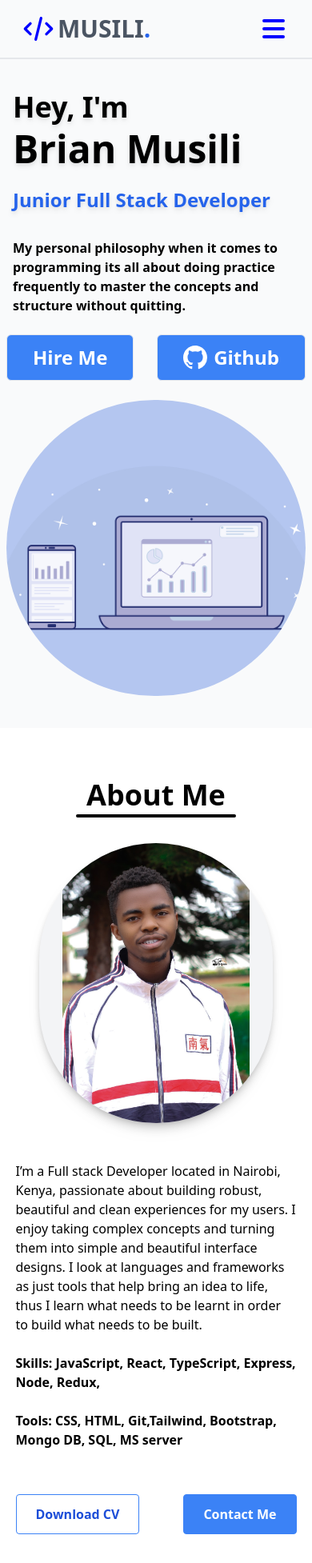
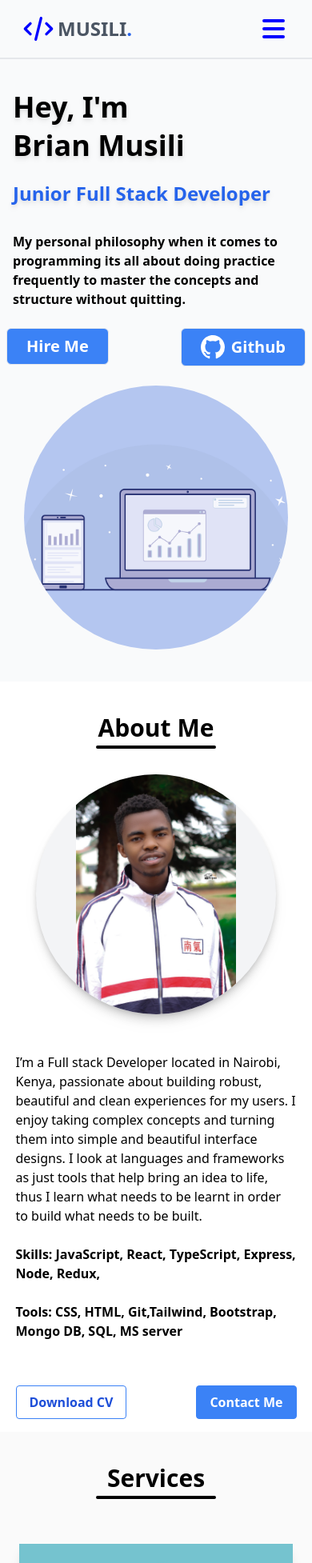
Before and after one commit to MusiliC/portfolio-v2, a React (Create React App) app: page / in a window 390 px wide. Shown: the top 1954 px of the page at 80% size. Built offline with nearby package versions, Linux system fonts and the light colour scheme.

Commit message:
responsivenes

```diff
--- a/public/index.html
+++ b/public/index.html
@@ -24,7 +24,7 @@
       work correctly both with client-side routing and a non-root public URL.
       Learn how to configure a non-root public URL by running `npm run build`.
     -->
-    <title>React App</title>
+    <title>Musili Brian</title>
   </head>
   <body>
     <noscript>You need to enable JavaScript to run this app.</noscript>
--- a/src/components/about/About.js
+++ b/src/components/about/About.js
@@ -7,28 +7,28 @@ const About = () => {
 
   return (
     <section name="About" id="about">
-      <div className=" container mx-auto py-16">
+      <div className=" container mx-auto lg:py-16">
         <div>
-          <p className="text-4xl md:text-6xl font-semibold text-center">
+          <p className="text-3xl pt-10 md:text-4xl font-semibold text-center">
             About Me
           </p>
           <div className="aboutUnderline mx-auto my-1"></div>
         </div>
 
-        <div className="md:flex justify-between mt-6 md:mt-14">
+        <div className="lg:flex justify-between mt-6 md:mt-14">
           {/* picture */}
-          <div className="md:w-1/2 py-2">
+          <div className="lg:w-1/2 py-2">
             <img
               src="/pics/musili.jpg"
               alt=""
-              className="h-[350px] mx-auto rounded-full w-[75%] object-contain bg-gray-100 shadow-lg drop-shadow-lg md:h-[90%] lg:object-cover lg:w-[53%] lg:h-[85%]"
+              className="h-[300px] mx-auto rounded-full w-[300px] object-contain bg-gray-100 shadow-lg drop-shadow-lg md:h-[400px] md:w-[400px] "
             />
           </div>
 
           {/* about me */}
 
-          <div className="md:w-1/2 mt-6 md:mt-0 py-4 ">
-            <p className="mx-auto w-[90%] lg:text-2xl">
+          <div className="lg:w-1/2 mt-6 md:mt-0 py-4 ">
+            <p className="mx-auto w-[90%] lg:text-xl">
               I’m a Full stack Developer located in Nairobi, Kenya, passionate
               about building robust, beautiful and clean experiences for my
               users. I enjoy taking complex concepts and turning them into
@@ -38,13 +38,13 @@ const About = () => {
               built.
             </p>
             <br />
-            <p className=" mx-auto w-[90%] lg:text-2xl font-semibold">
+            <p className=" mx-auto w-[90%] lg:text-xl font-semibold">
               <span className="font-bold">Skills: </span>
               JavaScript, React, TypeScript, Express, Node, Redux,
             </p>
 
             <br />
-            <p className=" mx-auto w-[90%] lg:text-2xl font-semibold">
+            <p className=" mx-auto w-[90%] lg:text-xl font-semibold">
               <span className="font-bold">Tools: </span>
               CSS, HTML, Git,Tailwind, Bootstrap, Mongo DB, SQL, MS server
             </p>
@@ -52,11 +52,11 @@ const About = () => {
             <div className="flex  justify-between items-center  mx-auto w-[90%] mt-14 ">
               <button
                 onClick={handleDownload}
-                className=" bg-transparent  lg:text-2xl py-3  px-6 lg:px-10 hover:bg-blue-500 text-blue-700 font-bold hover:text-white  border border-blue-500 hover:border-transparent rounded"
+                className=" bg-transparent  lg:text-xl py-2  px-4 lg:px-10 hover:bg-blue-500 text-blue-700 font-bold hover:text-white  border border-blue-500 hover:border-transparent rounded"
               >
                 Download CV
               </button>
-              <button className=" bg-blue-500  lg:text-2xl py-3  px-6 lg:px-10  text-white font-bold hover:text-white  border border-blue-500 hover:bg-blue-700 rounded">
+              <button className=" bg-blue-500  lg:text-xl py-2  px-4 lg:px-10  text-white font-bold hover:text-white  border border-blue-500 hover:bg-blue-700 rounded">
                 Contact Me
               </button>
             </div>
--- a/src/components/contact/Contact.js
+++ b/src/components/contact/Contact.js
@@ -4,7 +4,7 @@ const Contact = () => {
   return (
     <section id="contact">
       <div>
-        <p className="text-3xl pt-10 md:text-5xl font-semibold text-center">
+        <p className="text-3xl pt-10 md:text-4xl font-semibold text-center">
             Contact Me
         </p>
       </div>
--- a/src/components/home/Home.js
+++ b/src/components/home/Home.js
@@ -7,17 +7,17 @@ import "./home.css";
 export const Home = () => {
   return (
     <div>
-      {/* landing page */}
-      <section id="landing" name="Home" className="bg-gray-50 ">
-        <div className="container mx-auto  lg:flex py-10  lg:pt-20   md:h-[100vh] lg:h-screen md:space-x-8">
-          {/* main introduction */}
-          <div className="w-full  md:pt-2  lg:w-1/2  ">
-            <h2 className="text-4xl md:text-6xl px-4 font-bold drop-shadow-md">
+      <section id="landing" name="Home" className="bg-gray-50 py-10 lg:py-20 ">
+        <div className="container mx-auto lg:flex lg:space-x-8">
+          {/* intro */}
+          <div className="w-full  md:pt-2  lg:w-1/2 ">
+            <h2 className="text-4xl px-4 font-bold drop-shadow-md lg:text-4xl">
               Hey, I'm
-              <div className="text-5xl my-2 md:my-4 md:text-7xl lg:text-8xl">
+              <div className="text-4xl my-2 md:my-3  lg:text-5xl">
                 Brian Musili
               </div>
             </h2>
+
             <div className="w-full px-4 my-6 md:text-2xl   md:my-8 font-semibold">
               <span className="text-blue-600 text-2xl mb-4 md:text-4xl drop-shadow-md">
                 Junior Full Stack Developer
@@ -29,6 +29,9 @@ export const Home = () => {
                 structure without quitting.
               </p>
             </div>
+
+            {/* buttons */}
+
             <div className="flex px-2 my-6  w-full justify-between flex-wrap ">
               <Link to={"/contact"}>
                 <button className="btn">Hire Me</button>
@@ -47,10 +50,11 @@ export const Home = () => {
           </div>
 
           {/* image */}
-          <div className="w-full  px-2 h-[370px] md:h-[70%] lg:h-[80%] lg:w-1/2 ">
+
+          <div className="w-full lg:w-1/2 ">
             <img
               src="/pics/interface-gad897d0ae_1280.png"
-              className="object-cover h-full md:mt-7 lg:mt-0   mx-auto md:w-[70%] md:h-[70%] lg:h-full lg:w-[80%] rounded-full"
+              className="mx-auto h-[330px] w-[330px] object-cover rounded-full md:h-[400px] md:w-[400px] lg:h-[480px] lg:w-[480px]"
               alt=""
             />
           </div>
--- a/src/components/home/home.css
+++ b/src/components/home/home.css
@@ -1,5 +1,5 @@
 .aboutUnderline{
-    width: 200px;
+    width: 150px;
     border: 2px solid black;
     background-color: black;
     border-radius: 2px;
@@ -7,7 +7,7 @@
 
 
 .skillsUnderline {
-    width: 350px;
+    width: 200px;
     border: 2px solid black;
     background-color: black;
     border-radius: 2px;
--- a/src/components/navigation/Navigation.jsx
+++ b/src/components/navigation/Navigation.jsx
@@ -27,7 +27,7 @@ const Navigation = () => {
           <span>
             <HiOutlineCode color="blue" size={40} className="mr-1" />
           </span>
-          <p className="text-3xl text-gray-600 font-semibold mr-2 ">
+          <p className="text-2xl text-gray-600 font-semibold mr-2 ">
             MUSILI
             <span className="text-blue-600">.</span>
           </p>
@@ -55,7 +55,7 @@ const Navigation = () => {
 
         <div>
           <Link to="contact" smooth={true} offset={5} duration={500}>
-            <button className="hidden  md:block bg-transparent hover:bg-blue-500 text-blue-700 font-bold hover:text-white py-3 px-5 border border-blue-500 hover:border-transparent rounded">
+            <button className="hidden  md:block bg-transparent hover:bg-blue-500 text-blue-700 font-bold hover:text-white py-2 px-4 border border-blue-500 hover:border-transparent rounded">
               <span> CONTACT ME</span>
             </button>
           </Link>
@@ -106,7 +106,7 @@ const Navigation = () => {
               duration={500}
               onClick={handleClose}
             >
-              <button className="mb-4 bg-transparent hover:bg-blue-500 text-blue-700 font-semibold hover:text-white py-3 px-5 border border-blue-500 hover:border-transparent rounded">
+              <button className="mb-4 bg-transparent hover:bg-blue-500 text-blue-700 font-semibold hover:text-white py-2 px-5 border border-blue-500 hover:border-transparent rounded">
                 CONTACT ME
               </button>
             </Link>
--- a/src/components/services/Services.jsx
+++ b/src/components/services/Services.jsx
@@ -1,11 +1,11 @@
-import React from 'react'
+import React from "react";
 
 const Services = () => {
   return (
     <section name="services" id="services" className="bg-zinc-50">
-      <div className="container mx-auto py-16 lg:pb-32">
+      <div className="container mx-auto py-10 lg:pb-32">
         <div>
-          <p className="text-3xl md:text-5xl font-semibold text-center">
+          <p className="text-3xl md:text-4xl font-semibold text-center">
             Services
           </p>
         </div>
@@ -30,7 +30,7 @@ const Services = () => {
               />
             </div>
             <div className="">
-              <p className="text-center mt-4 font-semibold text-2xl md:text-3xl">
+              <p className="text-center my-4 md:text-xl">
                 Web Development
               </p>
             </div>
@@ -41,7 +41,7 @@ const Services = () => {
             className="border border-sky-200 shadow-lg p-3 order-3  lg:order-2 md:col-span-2 md:row-span-2  rounded-md"
           >
             <div className="mx-3">
-              <p className="text-xl text-blue-900  my-10 md:text-3xl font-semibold text-center">
+              <p className="text-xl text-blue-900  my-10 md:text-2xl font-semibold text-center">
                 Programming Languages and Tools
               </p>
             </div>
@@ -135,7 +135,7 @@ const Services = () => {
               />
             </div>
             <div className="">
-              <p className="text-center my-4 font-semibold text-2xl md:text-3xl">
+              <p className="text-center my-4 md:text-xl">
                 Responsive Web Design
               </p>
             </div>
@@ -144,6 +144,6 @@ const Services = () => {
       </div>
     </section>
   );
-}
+};
 
-export default Services
+export default Services;
--- a/src/index.css
+++ b/src/index.css
@@ -7,7 +7,7 @@
 
 
 .btn{
-  @apply bg-blue-500 hover:bg-blue-700 text-white text-2xl font-bold py-3 px-8 md:px-10 border  rounded-md;
+  @apply bg-blue-500 hover:bg-blue-700 text-white text-xl font-bold py-2 px-6 md:px-10 border  rounded-md;
 }
 
 .tools{
@@ -19,7 +19,7 @@
 }
 
 .icon-size{
-  @apply h-[80px] w-[80px] md:h-[100px] md:w-[100px] object-cover;
+  @apply h-[60px] w-[60px] md:h-[80px] md:w-[80px] object-cover;
 }
 
 
```
Also changed, not shown: src/components/footer/Footer.js (+9 -9 lines).
